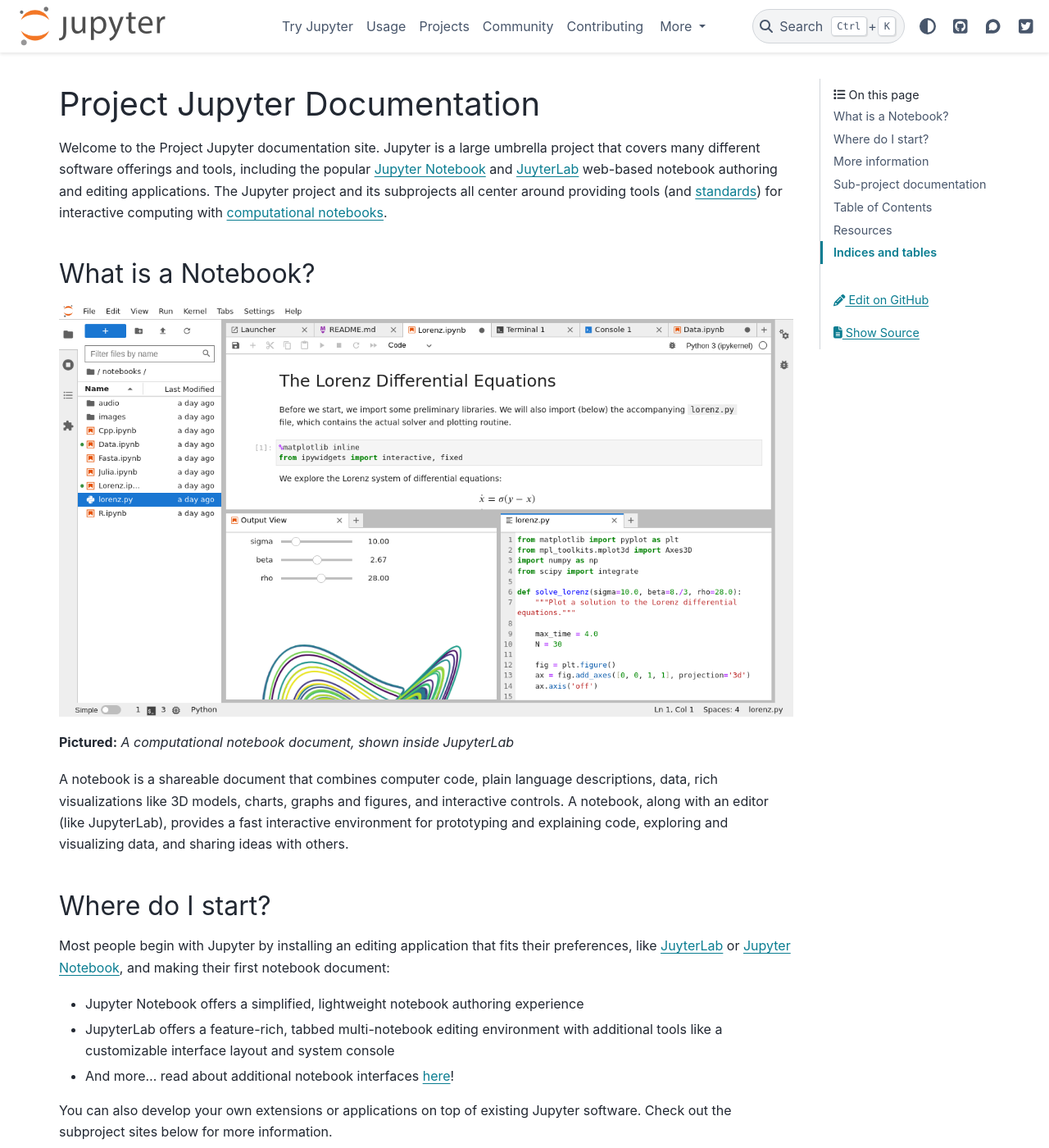
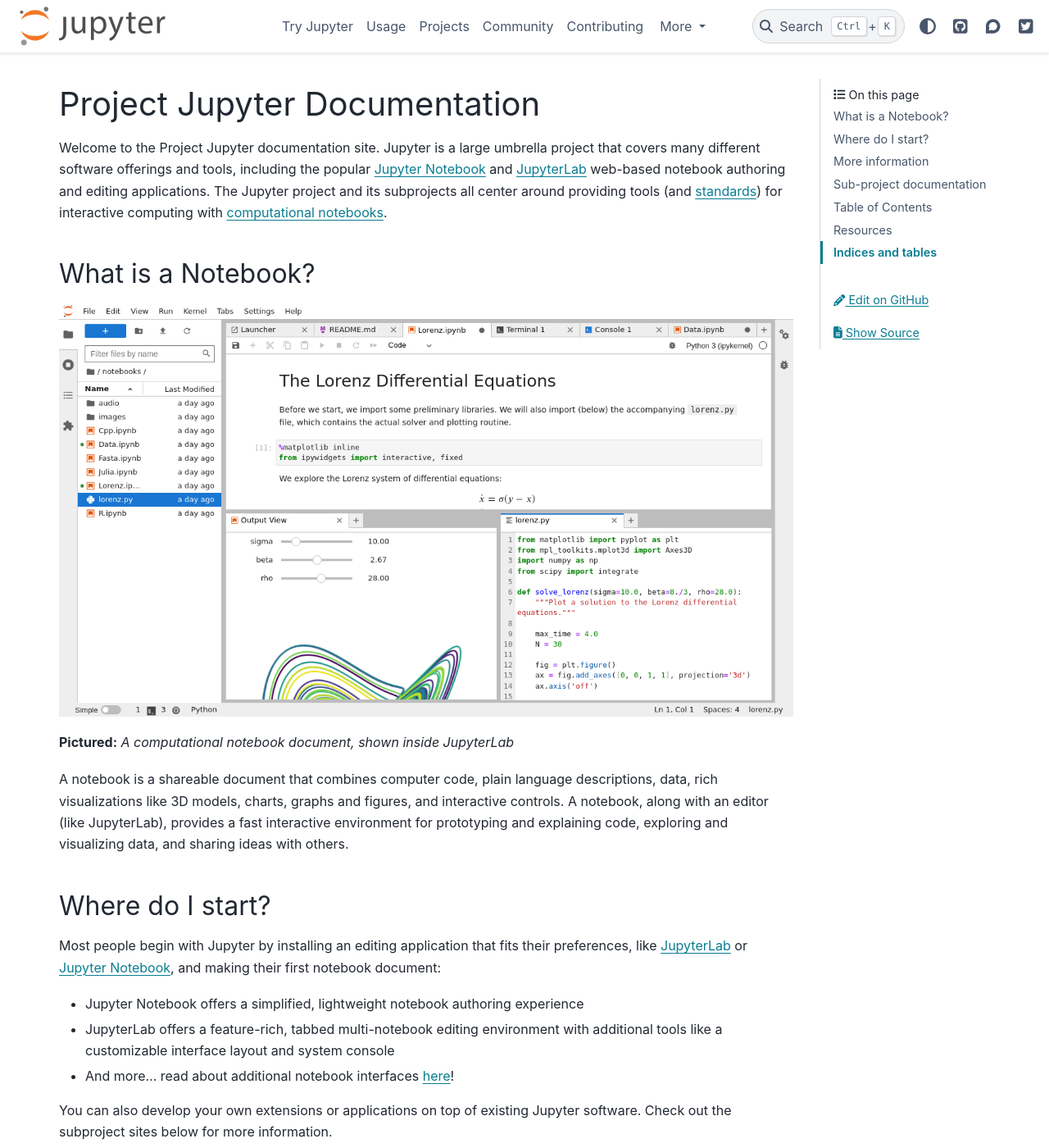
Before and after one commit to jupyter/jupyter, a Sphinx documentation site: the page built from docs/source/index.md, in a window 1280 px wide and 1400 px high. Shown: the whole window at 82% size. Built offline with Sphinx 7.4.7 and the PyData theme 0.15.4, drawn with Linux system fonts in a browser that asks for light colours; pages that are not in the unit, such as notebooks, are missing from menus.

Commit message:
Updated links to /latest/, typo fixes.

```diff
--- a/docs/source/index.md
+++ b/docs/source/index.md
@@ -2,8 +2,8 @@
 
 Welcome to the Project Jupyter documentation site. Jupyter is a large umbrella
 project that covers many different software offerings and tools, including the
-popular [Jupyter Notebook](https://jupyter-notebook.readthedocs.io/en/stable/)
-and [JuyterLab](https://jupyterlab.readthedocs.io/en/stable/) web-based
+popular [Jupyter Notebook](https://jupyter-notebook.readthedocs.io/en/latest/)
+and [JupyterLab](https://jupyterlab.readthedocs.io/en/latest/) web-based
 notebook authoring and editing applications. The Jupyter project and its
 subprojects all center around providing tools (and [standards](https://docs.jupyter.org/en/latest/#sub-project-documentation))
 for interactive computing with [computational notebooks](#what-is-a-notebook).
@@ -24,7 +24,7 @@
 ## Where do I start?
 
 Most people begin with Jupyter by installing an editing application that fits
-their preferences, like [JuyterLab](https://jupyterlab.readthedocs.io/en/stable/)
+their preferences, like [JupyterLab](https://jupyterlab.readthedocs.io/en/stable/)
 or [Jupyter Notebook](https://jupyter-notebook.readthedocs.io/en/stable/),
 and making their first notebook document:
 
```
